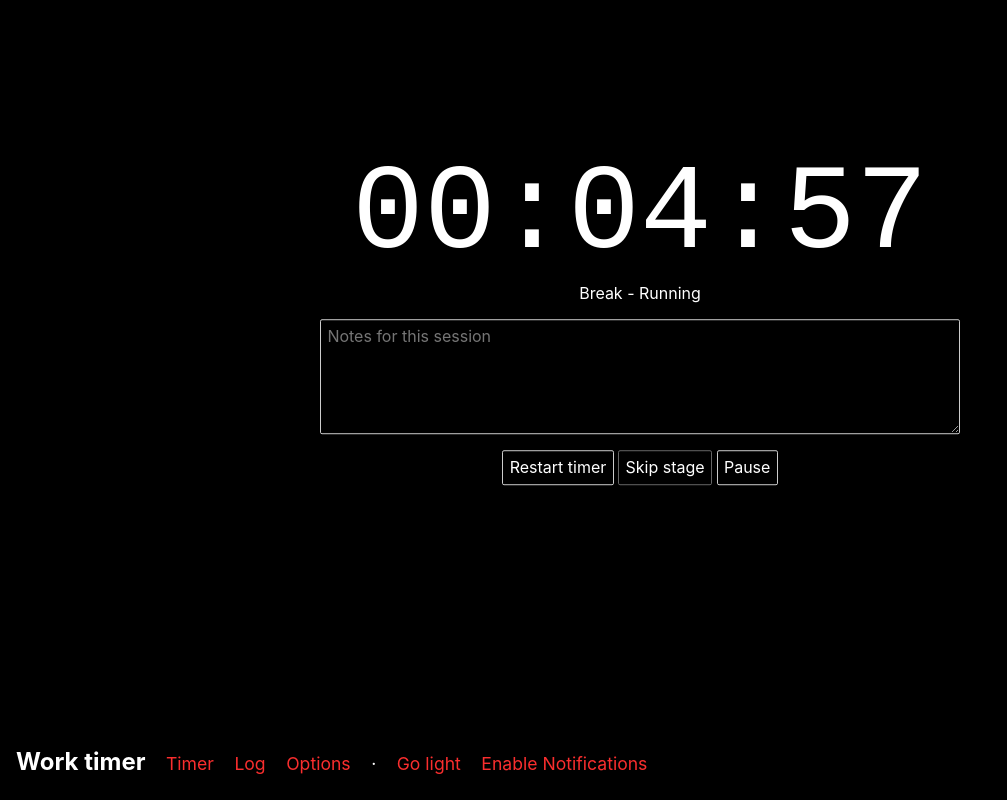
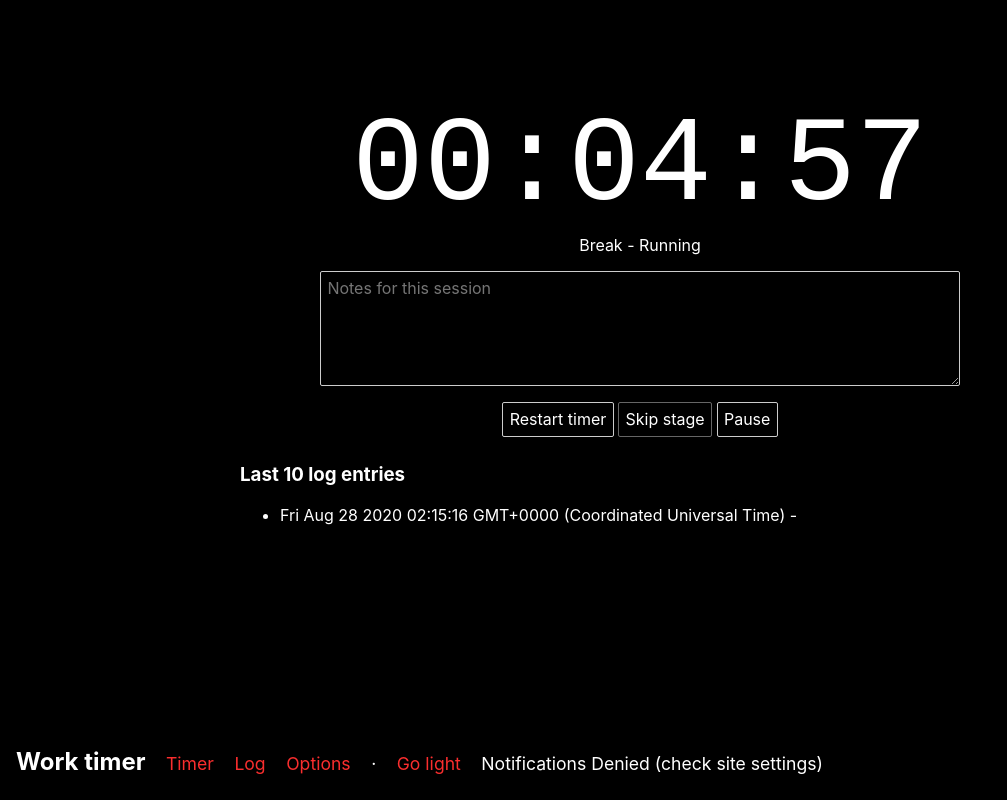
Before and after one commit to cfebs/timid, a Svelte app: page / in a window 1280 px wide. Both pictures are taken after a click on the button "Skip stage". Shown: the whole page, without its empty margins (0-1007 px from the left). Built offline with nearby package versions, Linux system fonts and the light colour scheme.

Commit message:
Local log

```diff
--- a/src/App.svelte
+++ b/src/App.svelte
@@ -5,6 +5,7 @@
     const VIEW_LOG = 1;
     const VIEW_OPTIONS = 2;
 
+    let NOTIFICATION_DENIED = false;
     let NOTIFICATION_ALLOWED = false;
     let DARK_MODE = true;
 
@@ -37,6 +38,7 @@
                 NOTIFICATION_ALLOWED = true;
                 break;
             case "denied":
+                NOTIFICATION_DENIED = true;
                 break;
             default:
                 requestNotificationPerms();
@@ -113,8 +115,10 @@ nav ul li {
         <li>
             {#if NOTIFICATION_ALLOWED}
                 Notifications Enabled
+            {:else if NOTIFICATION_DENIED}
+                Notifications Denied (check site settings)
             {:else}
-                <a href="#notifications" on:click|preventDefault={requestNotificationPerms}>
+                <a href="#notifications" on:click={requestNotificationPerms}>
                     Enable Notifications
                 </a>
             {/if}
--- a/src/Timer.svelte
+++ b/src/Timer.svelte
@@ -15,11 +15,17 @@
     let COUNTDOWN_TYPE = COUNTDOWN_TYPE_WORK;
     let COUNTDOWN_STATE = COUNTDOWN_STATE_STOP;
 
+    let notesValue = "";
+
     let countdownSeconds = workSeconds;
     let remainingSeconds = countdownSeconds;
     let timerInterval;
     let waitInterval;
     $: remainingSecondsInTime = secondsToTime(remainingSeconds)
+
+    let logEntries = [];
+    const numLastLogEntries = 10;
+    $: lastLogEntries = logEntries.slice(-1 * numLastLogEntries).reverse();
 
     function padZeros(n) {
         if (n >= 10) {
@@ -86,7 +92,21 @@
         }, 15000);
     }
 
+    function createLog() {
+        console.log('Creating log', notesValue);
+        const logEntry = {
+            date: new Date(),
+            countdown_type: COUNTDOWN_TYPE,
+            notes: notesValue,
+            total_seconds: countdownSeconds - remainingSeconds,
+        };
+
+        logEntries.push(logEntry);
+        logEntries = logEntries;
+    }
+
     function nextStage() {
+        createLog()
         if (COUNTDOWN_TYPE === COUNTDOWN_TYPE_WORK) {
             console.log('Going into break for', breakSeconds);
             countdownSeconds = breakSeconds;
@@ -110,6 +130,10 @@
     .timer {
         width: 800px;
         text-align: center;
+        margin: 0 auto;
+    }
+    .log {
+        width: 800px;
         margin: 0 auto;
     }
     textarea {
@@ -146,7 +170,7 @@
         {/if}
     </div>
 
-    <textarea placeholder="Notes for this session" rows={5}></textarea>
+    <textarea placeholder="Notes for this session" rows={5} bind:value={notesValue}></textarea>
 
     <button on:click={startTimer}>
         {#if COUNTDOWN_STATE === COUNTDOWN_STATE_PAUSE}
@@ -166,3 +190,11 @@
     </button>
     <button on:click={pause} disabled={COUNTDOWN_STATE !== COUNTDOWN_STATE_RUN}>Pause</button>
 </div>
+<div class="log">
+    <h3>Last {numLastLogEntries} log entries</h3>
+    <ul>
+    {#each lastLogEntries as log}
+        <li>{log.date} - {log.notes}</li>
+    {/each}
+    </ul>
+</div>
```
